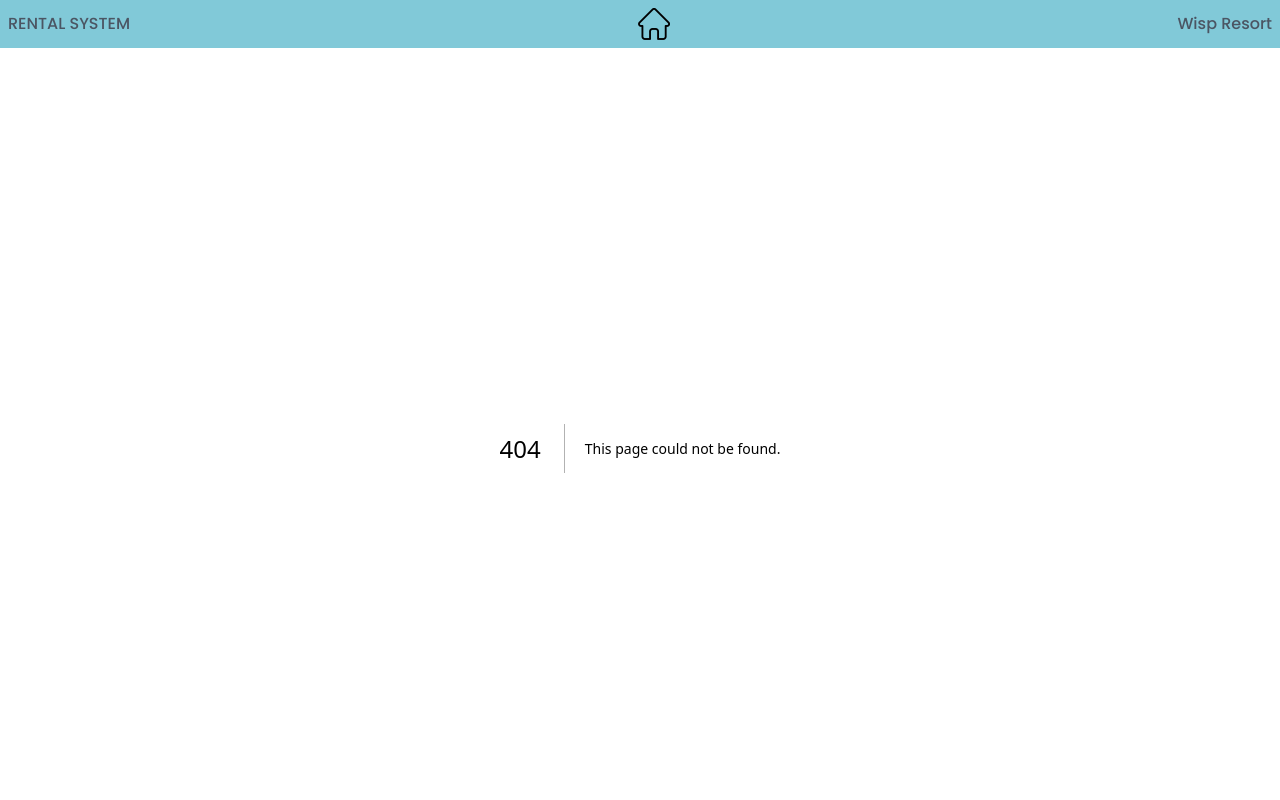
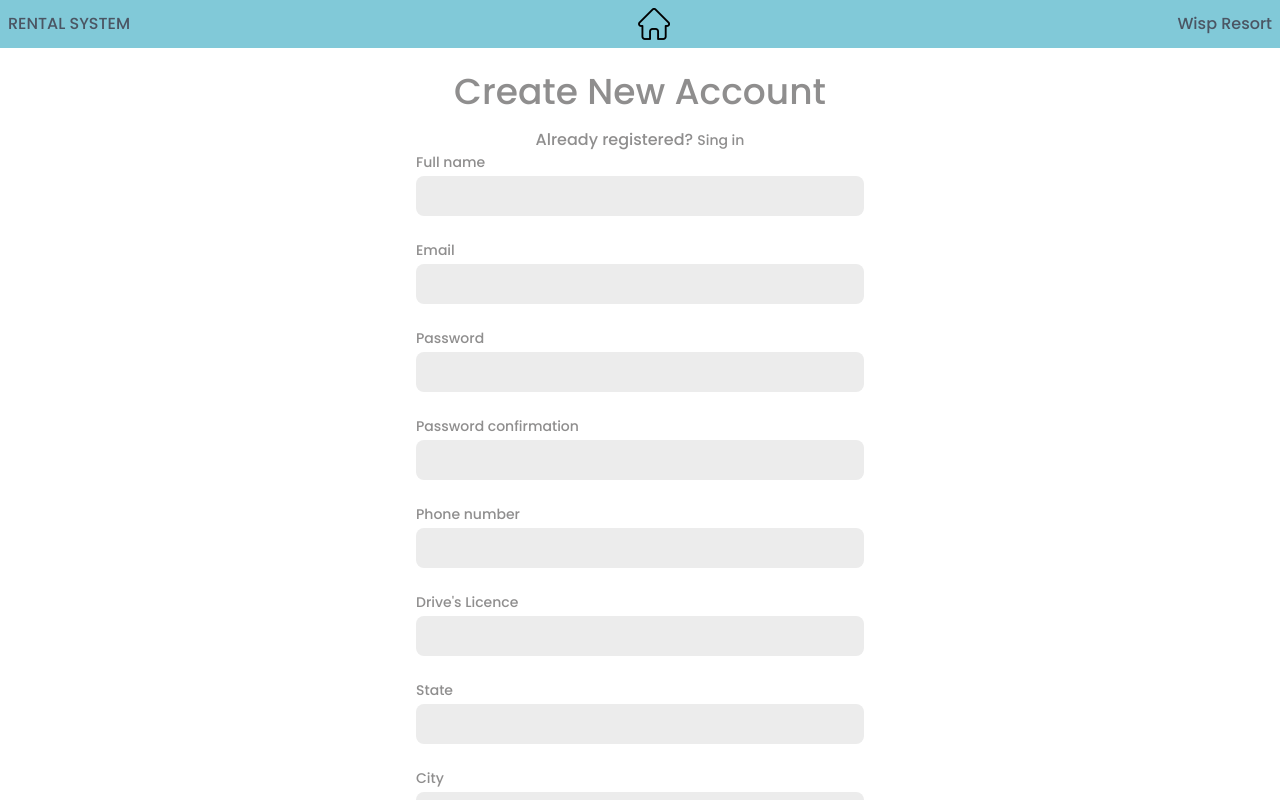
Before and after one commit to GustavoBeretta/Ski-Rental-System-Web, a Next.js app in the folder rental-system/: page /cadastro in a window 1280 px wide. Before the commit this address had no page. Shown: the top 800 px of the page. Built offline with nearby package versions, Linux system fonts and the light colour scheme.

Commit message:
Página de cadastro

```diff
--- /dev/null
+++ b/rental-system/src/app/cadastro/page.js
@@ -0,0 +1,54 @@
+export default function Cadastro() {
+  return (
+    <main>
+      <section>
+        <div className="flex flex-col items-center justify-center px-6 py-8 lg:py-0 snap-none">
+          <h1 className="text-4xl text-[#8F8E8E] pt-6  ">Create New Account</h1>
+          <p className="text-l text-[#8F8E8E] mt-4">Already registered? <a href=".\login" className="text-sm font-medium text-[#8F8E8E] hover:underline hover:text-black">Sing in </a></p>
+          <div className="flex items-center content-center flex-col w-6/12">
+            <form className="w-full bg-white rounded-lg md:mt-0 sm:max-w-md xl:p-0 p-6 space-y-4 md:space-y-6 sm:p-8">
+              {[
+                { label: "Full name", name: "name" },
+                { label: "Email", name: "email" },
+                { label: "Password", name: "password" },
+                { label: "Password confirmation", name: "passwordConfirmation" },
+                { label: "Phone number", name: "phoneNumber" },
+                { label: "Drive's Licence", name: "driveLicence" },
+                { label: "State", name: "state" },
+                { label: "City", name: "city" },
+                { label: "Zip Code", name: "zipCode" },
+                { label: "Address", name: "address" },
+                { label: "Gender", name: "gender", options: ["Masculine", "Feminine"] },
+                { label: "US Shoe Size", name: "shoeSize" },
+                { label: "Skyer Type", name: "skyerType", options: ["Beginner", "Intermediate", "Advanced"] },
+                { label: "Snowboaeder Type", name: "snowboarderType", options: ["Beginner", "Intermediate", "Advanced"] },
+                { label: "Age", name: "age" },
+                { label: "Weight (lbs)", name: "weight" },
+                { label: "Heigth (FN/IN)", name: "height" },
+              ].map((input) => (
+                <div key={input.name}>
+                  <label htmlFor={input.name} className="block mb-1 text-sm font-medium text-[#8F8E8E]">
+                    {input.label}
+                  </label>
+                  {input.options ? (
+                    <select name={input.name} id={input.name} className="bg-[#ECECEC] border-gray-300 text-gray-900 sm:text-sm rounded-lg focus:ring-primary-600 focus:border-primary-600 block w-full p-2.5" required="">
+                      <option value="" disabled selected hidden>Select an option</option>
+                      {input.options.map((option) => (
+                        <option key={option} value={option}>
+                          {option}
+                        </option>
+                      ))}
+                    </select>
+                  ) : (
+                    <input type="text" name={input.name} id={input.name} className="bg-[#ECECEC] border-gray-300 text-gray-900 sm:text-sm rounded-lg focus:ring-primary-600 focus:border-primary-600 block w-full p-2.5" required="" />
+                  )}
+                </div>
+              ))}
+            </form>
+            <button type="submit" className="bg-[#4094A5] hover:bg-[#81C9D8] text-white font-semibold text-lg rounded-lg p-2.5 w-8/12 mt-4 mb-4 focus:ring-4 focus:outline-none focus:ring-primary-300 px-5 py-2.5 text-center">Create Account</button>
+          </div>
+        </div>
+      </section>
+    </main>
+  );
+}
--- a/rental-system/src/app/login/page.js
+++ b/rental-system/src/app/login/page.js
@@ -29,7 +29,7 @@ export default function Login() {
                                 </div>
                                 <button type="submit" className="w-full text-white bg-[#4094A5] hover:bg-[#81C9D8] focus:ring-4 focus:outline-none focus:ring-primary-300 font-medium rounded-lg text-sm px-5 py-2.5 text-center">Sign in</button>
                                 <p className="text-sm font-light text-gray-500 dark:text-gray-400">
-                                    Don’t have an account yet? <a href="#" className="font-medium text-primary-600 hover:underline hover:text-black">Sign up</a>
+                                    Don’t have an account yet? <a href="./cadastro" className="font-medium text-primary-600 hover:underline hover:text-black">Sign up</a>
                                 </p>
                             </form>
                         </div>
```
